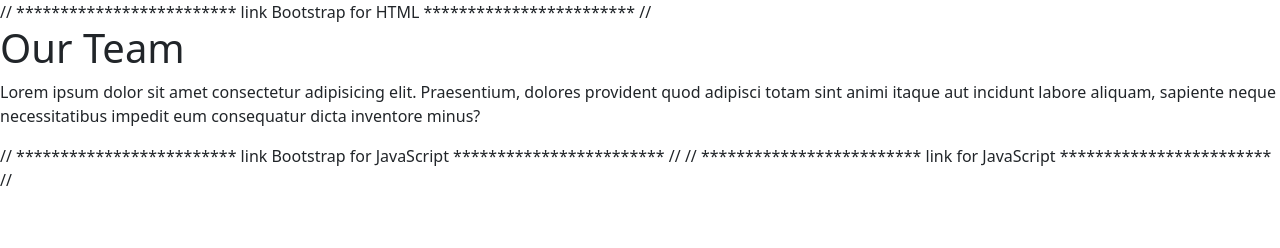
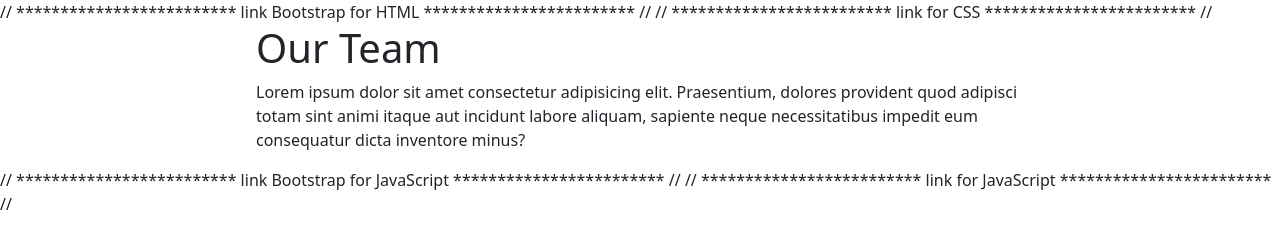
Before and after one commit to DaviLeoMeda/js-our-team, a plain HTML site: page index.html in a window 1280 px wide. Drawn offline with nearby package versions, Linux system fonts and the light colour scheme.

Commit message:
HTML Structure complete

```diff
--- a/index.html
+++ b/index.html
@@ -10,6 +10,11 @@
 
     <link href="https://cdn.jsdelivr.net/npm/bootstrap@5.3.0-alpha3/dist/css/bootstrap.min.css" rel="stylesheet"
         integrity="sha384-KK94CHFLLe+nY2dmCWGMq91rCGa5gtU4mk92HdvYe+M/SXH301p5ILy+dN9+nJOZ" crossorigin="anonymous">
+
+    // ************************* link for CSS ************************ //
+
+    <link rel="stylesheet" href="./assets/css/style.css">
+
 
 
     <title>Our Team</title>
```
